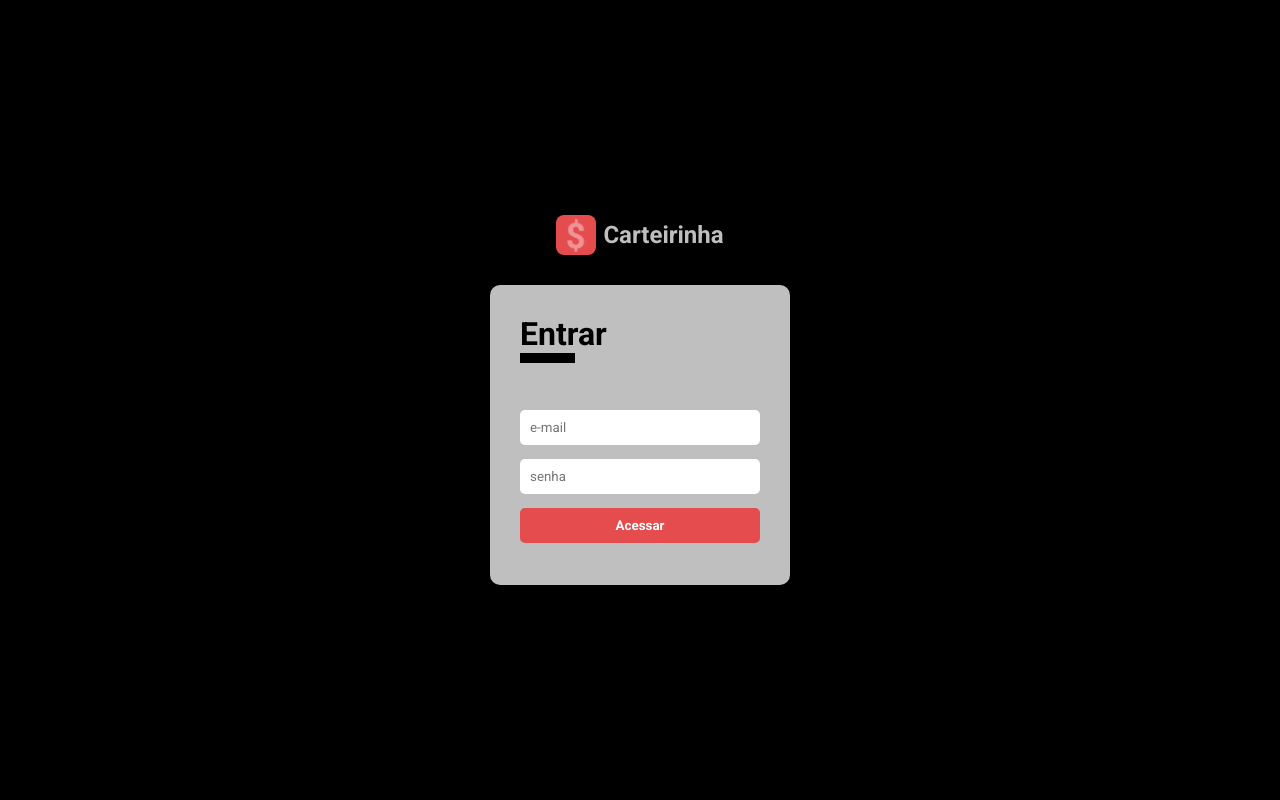
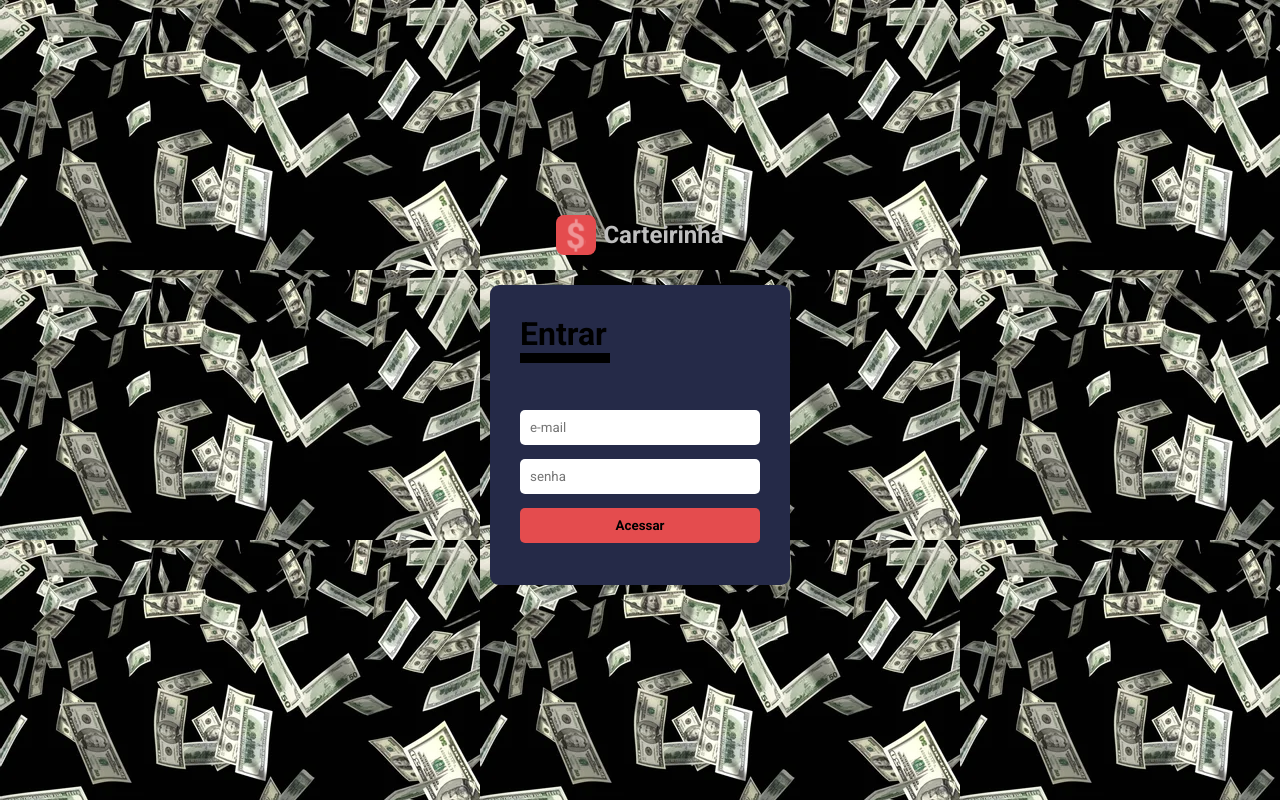
Before and after one commit to vicentewncosta/carteirinha, a React (Create React App) app: page / in a window 1280 px wide. Built offline with nearby package versions, Linux system fonts and the light colour scheme.

Commit message:
background tela de login

```diff
--- a/src/pages/Dashboard/styles.ts
+++ b/src/pages/Dashboard/styles.ts
@@ -1,4 +1,5 @@
 import styled from 'styled-components';
+
 
 export const Container = styled.div``;
 
--- a/src/pages/SignIn/index.tsx
+++ b/src/pages/SignIn/index.tsx
@@ -24,7 +24,7 @@ const SignIn: React.FC = () => {
         <Container>
             <Logo>
                 <img src={logoImg} alt="Carteirinha" />
-                <h2>Carteirinha</h2>
+                <h2 color="red">Carteirinha </h2>
             </Logo>
 
             <Form onSubmit={() => signIn(email, password)}>
--- a/src/pages/SignIn/styles.ts
+++ b/src/pages/SignIn/styles.ts
@@ -1,4 +1,5 @@
 import styled from 'styled-components';
+import backgroundImage from '../../assets/tela-de-login.webp';
 
 export const Container = styled.div`
     height: 100vh;
@@ -8,9 +9,10 @@ export const Container = styled.div`
     flex-direction: column;
     justify-content: center;
     align-items: center;
-
+    background-image: url(${backgroundImage});
     background-color: ${props => props.theme.colors.black};
 `;
+
 
 export const Logo = styled.div`
     display: flex;
@@ -35,20 +37,21 @@ export const Form = styled.form`
 
     padding: 30px;
 
-    border-radius: 10px;
+    border-radius: 9px;
 
-    background-color: ${props => props.theme.colors.gray};
+    background-color: ${props => props.theme.colors.secondary};
 `;
 
 export const FormTitle = styled.h1`
+
     margin-bottom: 40px;
 
-    color: ${props => props.theme.colors.black};
+    color: ${props => props.theme.colors.white};
 
     &:after {
         content: '';
         display: block;
-        width: 55px;
-        border-bottom: 10px solid ${props => props.theme.colors.black};
+        width: 90px;
+        border-bottom: 10px solid ${props => props.theme.colors.white};
     }
 `;
--- a/src/styles/themes/dark.ts
+++ b/src/styles/themes/dark.ts
@@ -6,9 +6,13 @@ export default {
         secondary: '#252A48',
         tertiary: '#313862',
 
-        white: '#FFF',
-        black: '#000',
+
+        white: '#000',
+        black: '#FFF',
         gray: '#BFBFBF',
+        red: '#FFFF00',
+        blue:'#87CEFA',
+        green:'#32CD32',
 
         success: '#4E41F0',
         info: '#F7931B',
--- a/src/styles/themes/light.ts
+++ b/src/styles/themes/light.ts
@@ -2,13 +2,19 @@ export default {
     title: 'light',
 
     colors: {
-        primary: '#DCDCDC',
+        primary: '#000',
         secondary: '#FFFFFF',
         tertiary: '#F5F5F5',
+
 
         white: '#000',
         black: '#FFF',
         gray: '#BFBFBF',
+        red: '#FFFF00',
+        blue:'#87CEFA',
+        green:'#32CD32',
+
+
 
         success: '#03BB85',
         info: '#3B5998',
```
Also changed, not shown: src/assets/tela-de-login.webp (added).
